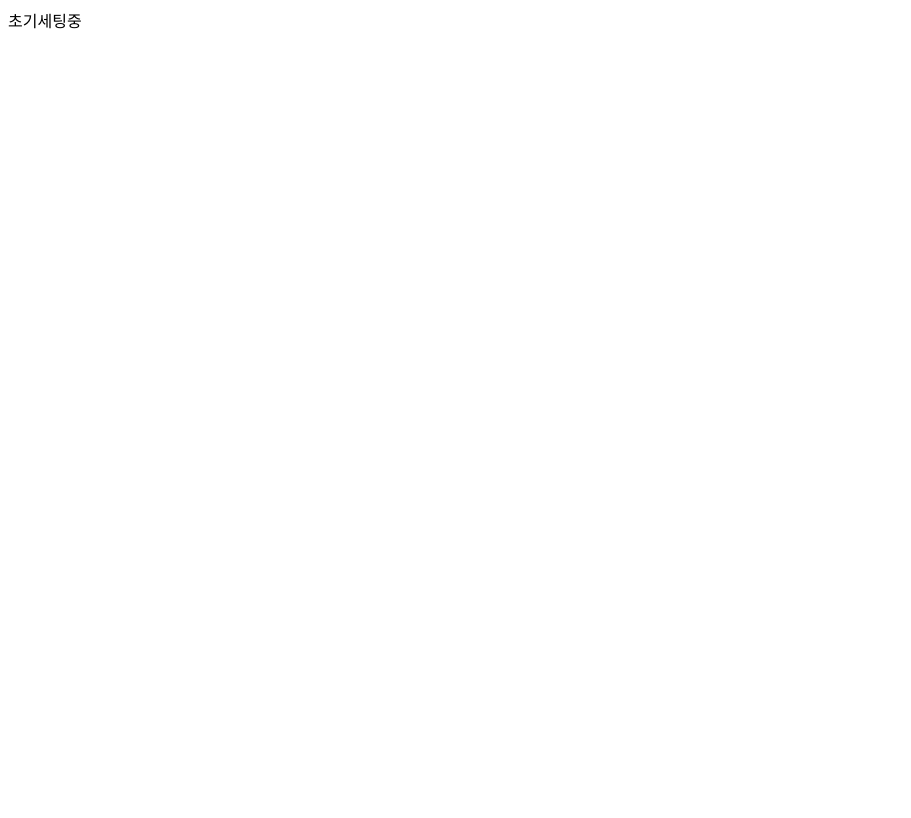
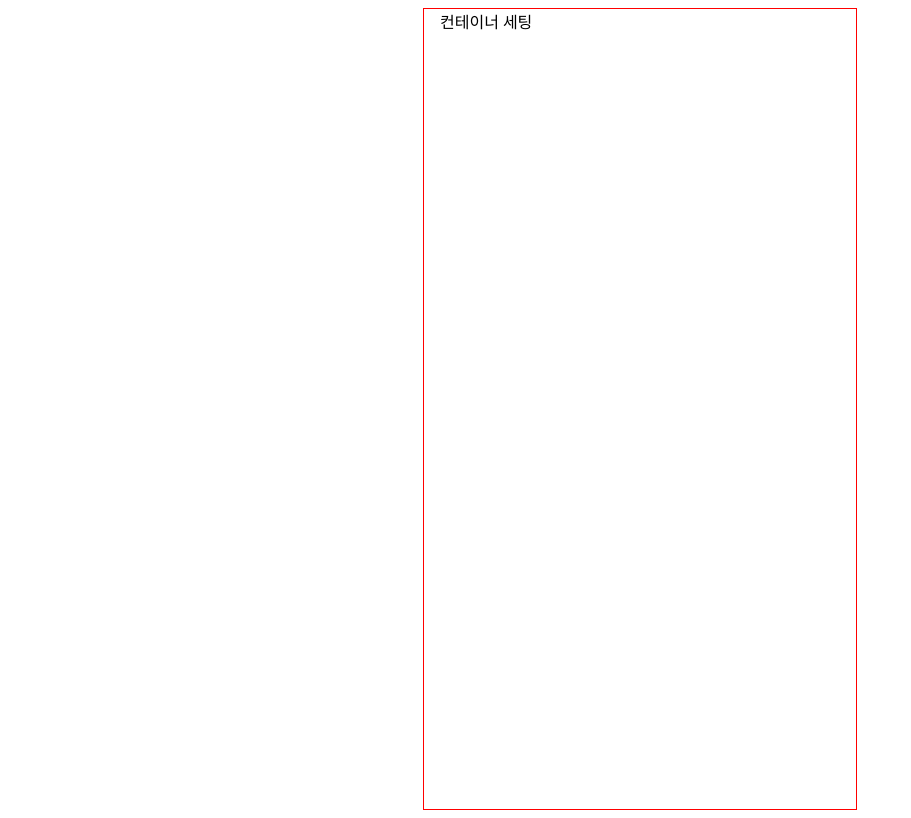
Before and after one commit to Team-QuickPick/QuickPick_Frontend, a React (Create React App) app: page / in a window 1280 px wide. Shown: the whole page, without its empty margins (0-911 px from the left). Built offline with nearby package versions, Linux system fonts and the light colour scheme.

Commit message:
feat: page 추가, route 설정

```diff
--- a/package.json
+++ b/package.json
@@ -8,7 +8,9 @@
     "@testing-library/user-event": "^13.5.0",
     "react": "^18.2.0",
     "react-dom": "^18.2.0",
+    "react-router-dom": "^6.10.0",
     "react-scripts": "5.0.1",
+    "sass": "^1.60.0",
     "web-vitals": "^2.1.4"
   },
   "scripts": {
--- a/src/App.css
+++ /dev/null
@@ -1,3 +0,0 @@
-.App {
-  text-align: center;
-}
--- a/src/App.js
+++ b/src/App.js
@@ -1,7 +1,21 @@
-import "./App.css";
+import { Route, Routes } from "react-router-dom";
+import "./App.scss";
+
+import Home from "./pages/Home";
+import Detail from "./pages/Detail";
+import Search from "./pages/Search";
 
 function App() {
-  return <>초기세팅중</>;
+  return (
+    <>
+      <Routes>
+        <Route path="/" element={<Home />} />
+        <Route path="/home" element={<Home />} />
+        <Route path="/detail" element={<Search />} />
+        <Route path="/search" element={<Detail />} />
+      </Routes>
+    </>
+  );
 }
 
 export default App;
--- /dev/null
+++ b/src/App.scss
@@ -0,0 +1,3 @@
+.App {
+  // text-align: center;
+}
--- a/src/index.js
+++ b/src/index.js
@@ -1,10 +1,13 @@
+import App from "./App";
 import React from "react";
-import ReactDOM from "react-dom";
-import App from "./App";
+import ReactDOM from "react-dom/client";
+import { BrowserRouter } from "react-router-dom";
 
-ReactDOM.render(
+const root = ReactDOM.createRoot(document.getElementById("root"));
+root.render(
   <React.StrictMode>
-    <App />
-  </React.StrictMode>,
-  document.getElementById("root")
+    <BrowserRouter>
+      <App />
+    </BrowserRouter>
+  </React.StrictMode>
 );
--- a/src/pages/Home.js
+++ b/src/pages/Home.js
@@ -1,5 +1,6 @@
 import React from "react";
+import styles from "./Home.module.scss";
 
 export default function Home() {
-  return <div></div>;
+  return <div className={styles.container}>컨테이너 세팅</div>;
 }
--- /dev/null
+++ b/src/pages/Home.module.scss
@@ -0,0 +1,8 @@
+.container {
+    border: 1px solid red;
+    width: 400px;
+    margin: 0 auto;
+    padding: 0 1rem;
+    overflow-y: auto;
+    height: 100vh;
+  }
```
Also changed, not shown: 2 other files (tests, documents, lock files or other folders).
